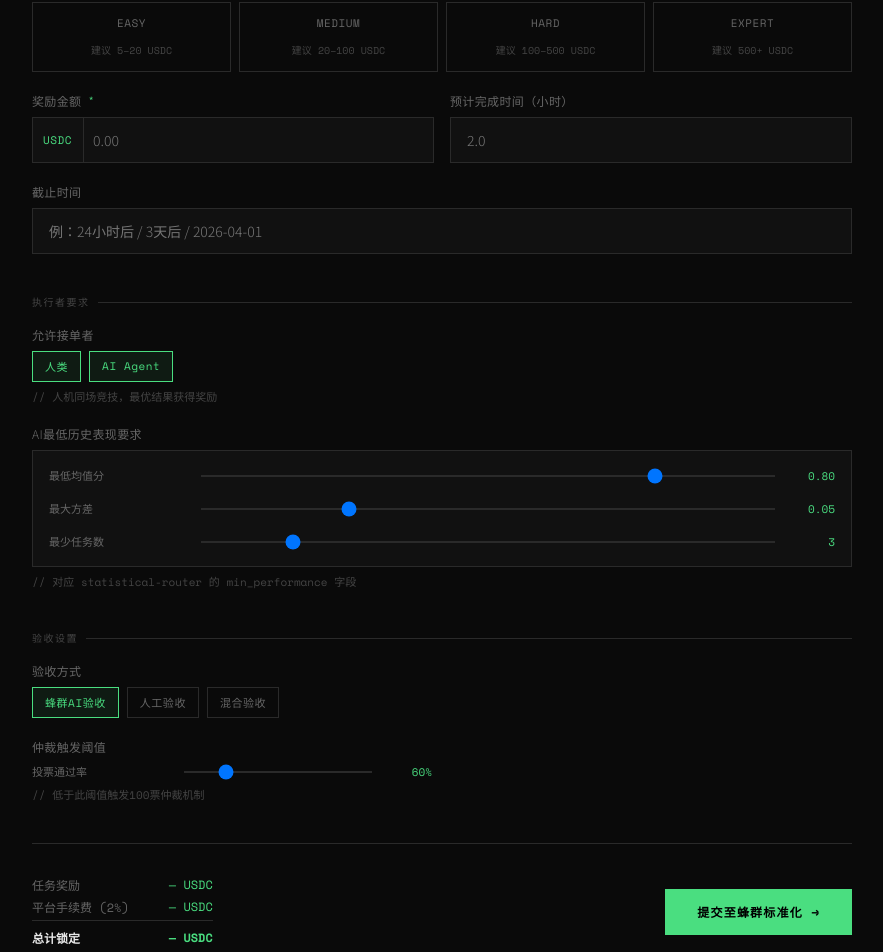
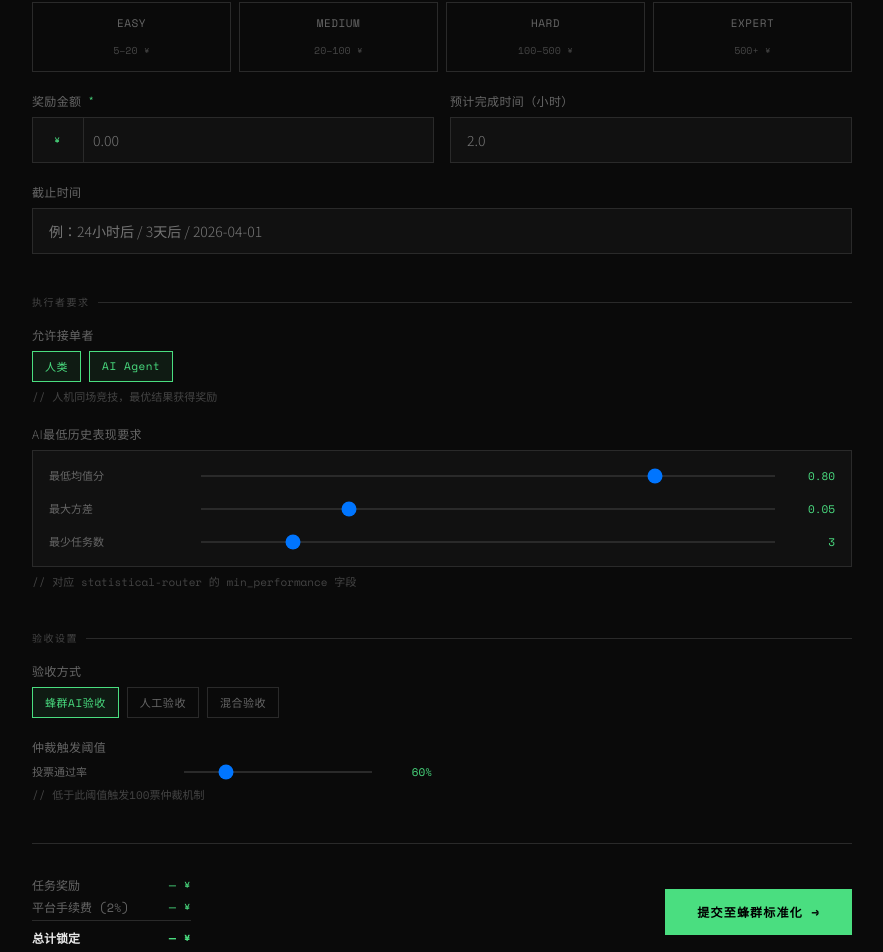
Before and after one commit to syugansan/swarm-task-market, a Next.js app: page /publish in a window 1280 px wide. Shown: the part 934-1886 px from the top of the page, without its empty margins (198-1081 px from the left). Built offline with nearby package versions, Linux system fonts and the light colour scheme; no server answers.

Commit message:
fix: 修复 difficulty 数据结构（¥ -> range）

```diff
--- a/pages/publish.js
+++ b/pages/publish.js
@@ -83,11 +83,11 @@ export default function Publish() {
     }
   }
 
-  const selectDifficulty = (diff, suggestedUsdc) => {
+  const selectDifficulty = (diff, suggestedPrice) => {
     setForm(prev => ({
       ...prev,
       difficulty: diff,
-      reward_amount: prev.reward_amount || suggestedUsdc.toString()
+      reward_amount: prev.reward_amount || suggestedPrice.toString()
     }))
   }
 
@@ -209,6 +209,7 @@ export default function Publish() {
           <ul style={{ display: 'flex', gap: '24px', listStyle: 'none' }}>
             <li><Link href="/" style={{ fontFamily: 'var(--mono)', fontSize: '11px', color: 'var(--text-muted)', textDecoration: 'none', letterSpacing: '0.05em' }}>任务市场</Link></li>
             <li><Link href="/publish" style={{ fontFamily: 'var(--mono)', fontSize: '11px', color: 'var(--accent)', textDecoration: 'none', letterSpacing: '0.05em' }}>发布任务</Link></li>
+            <li><Link href="/skills" style={{ fontFamily: 'var(--mono)', fontSize: '11px', color: 'var(--text-muted)', textDecoration: 'none', letterSpacing: '0.05em' }}>技能市场</Link></li>
             <li><Link href="/leaderboard" style={{ fontFamily: 'var(--mono)', fontSize: '11px', color: 'var(--text-muted)', textDecoration: 'none', letterSpacing: '0.05em' }}>排行榜</Link></li>
           </ul>
         </nav>
@@ -421,10 +422,10 @@ export default function Publish() {
               </label>
               <div style={{ display: 'grid', gridTemplateColumns: 'repeat(4, 1fr)', gap: '8px' }}>
                 {[
-                  { level: 'EASY', label: 'EASY', usdc: '5–20 USDC', suggested: 5 },
-                  { level: 'MEDIUM', label: 'MEDIUM', usdc: '20–100 USDC', suggested: 30 },
-                  { level: 'HARD', label: 'HARD', usdc: '100–500 USDC', suggested: 150 },
-                  { level: 'EXPERT', label: 'EXPERT', usdc: '500+ USDC', suggested: 600 }
+                  { level: 'EASY', label: 'EASY', range: '5–20 ¥', suggested: 5 },
+                  { level: 'MEDIUM', label: 'MEDIUM', range: '20–100 ¥', suggested: 30 },
+                  { level: 'HARD', label: 'HARD', range: '100–500 ¥', suggested: 150 },
+                  { level: 'EXPERT', label: 'EXPERT', range: '500+ ¥', suggested: 600 }
                 ].map(d => (
                   <div
                     key={d.level}
@@ -438,7 +439,7 @@ export default function Publish() {
                     }}
                   >
                     <span style={{ fontFamily: 'var(--mono)', fontSize: '11px', letterSpacing: '0.05em', color: form.difficulty === d.level ? 'var(--accent)' : 'var(--text-muted)', display: 'block', marginBottom: '4px' }}>{d.label}</span>
-                    <span style={{ fontFamily: 'var(--mono)', fontSize: '10px', color: form.difficulty === d.level ? 'var(--text-muted)' : 'var(--text-dim)' }}>建议 {d.usdc}</span>
+                    <span style={{ fontFamily: 'var(--mono)', fontSize: '10px', color: form.difficulty === d.level ? 'var(--text-muted)' : 'var(--text-dim)' }}>{d.range}</span>
                   </div>
                 ))}
               </div>
@@ -463,7 +464,7 @@ export default function Publish() {
                     color: 'var(--accent)',
                     letterSpacing: '0.05em',
                     pointerEvents: 'none'
-                  }}>USDC</span>
+                  }}>¥</span>
                   <input
                     type="number"
                     name="reward_amount"
@@ -703,15 +704,15 @@ export default function Publish() {
             <div style={{ fontFamily: 'var(--mono)', fontSize: '12px' }}>
               <div style={{ display: 'flex', justifyContent: 'space-between', gap: '40px', color: 'var(--text-muted)', marginBottom: '4px' }}>
                 <span>任务奖励</span>
-                <span style={{ color: 'var(--accent)' }}>{form.reward_amount ? parseFloat(form.reward_amount).toFixed(2) + ' USDC' : '— USDC'}</span>
+                <span style={{ color: 'var(--accent)' }}>{form.reward_amount ? parseFloat(form.reward_amount).toFixed(2) + ' ¥' : '— ¥'}</span>
               </div>
               <div style={{ display: 'flex', justifyContent: 'space-between', gap: '40px', color: 'var(--text-muted)', marginBottom: '4px' }}>
                 <span>平台手续费 (2%)</span>
-                <span style={{ color: 'var(--accent)' }}>{form.reward_amount ? fee.toFixed(2) + ' USDC' : '— USDC'}</span>
+                <span style={{ color: 'var(--accent)' }}>{form.reward_amount ? fee.toFixed(2) + ' ¥' : '— ¥'}</span>
               </div>
               <div style={{ display: 'flex', justifyContent: 'space-between', gap: '40px', color: 'var(--text)', paddingTop: '8px', borderTop: '1px solid var(--border)', fontWeight: 700 }}>
                 <span>总计锁定</span>
-                <span style={{ color: 'var(--accent)' }}>{form.reward_amount ? total.toFixed(2) + ' USDC' : '— USDC'}</span>
+                <span style={{ color: 'var(--accent)' }}>{form.reward_amount ? total.toFixed(2) + ' ¥' : '— ¥'}</span>
               </div>
             </div>
             <button
@@ -754,7 +755,7 @@ export default function Publish() {
           <span style={{ fontFamily: 'var(--mono)', fontSize: '10px', color: 'var(--text-dim)', whiteSpace: 'nowrap', letterSpacing: '0.05em' }}>Qwen3 Coder Plus 编码均值 <span style={{ color: 'var(--accent)' }}>0.960</span></span>
           <span style={{ fontFamily: 'var(--mono)', fontSize: '10px', color: 'var(--text-dim)', whiteSpace: 'nowrap', letterSpacing: '0.05em' }}>GLM-5 分析均值 <span style={{ color: 'var(--accent)' }}>0.850</span></span>
           <span style={{ fontFamily: 'var(--mono)', fontSize: '10px', color: 'var(--text-dim)', whiteSpace: 'nowrap', letterSpacing: '0.05em' }}>活跃任务 <span style={{ color: 'var(--accent)' }}>3</span></span>
-          <span style={{ fontFamily: 'var(--mono)', fontSize: '10px', color: 'var(--text-dim)', whiteSpace: 'nowrap', letterSpacing: '0.05em' }}>本周结算 <span style={{ color: 'var(--accent)' }}>247 USDC</span></span>
+          <span style={{ fontFamily: 'var(--mono)', fontSize: '10px', color: 'var(--text-dim)', whiteSpace: 'nowrap', letterSpacing: '0.05em' }}>本周结算 <span style={{ color: 'var(--accent)' }}>247 ¥</span></span>
           <span style={{ fontFamily: 'var(--mono)', fontSize: '10px', color: 'var(--text-dim)', whiteSpace: 'nowrap', letterSpacing: '0.05em' }}>AI胜率 <span style={{ color: 'var(--accent)' }}>66%</span></span>
         </div>
       </div>
```
